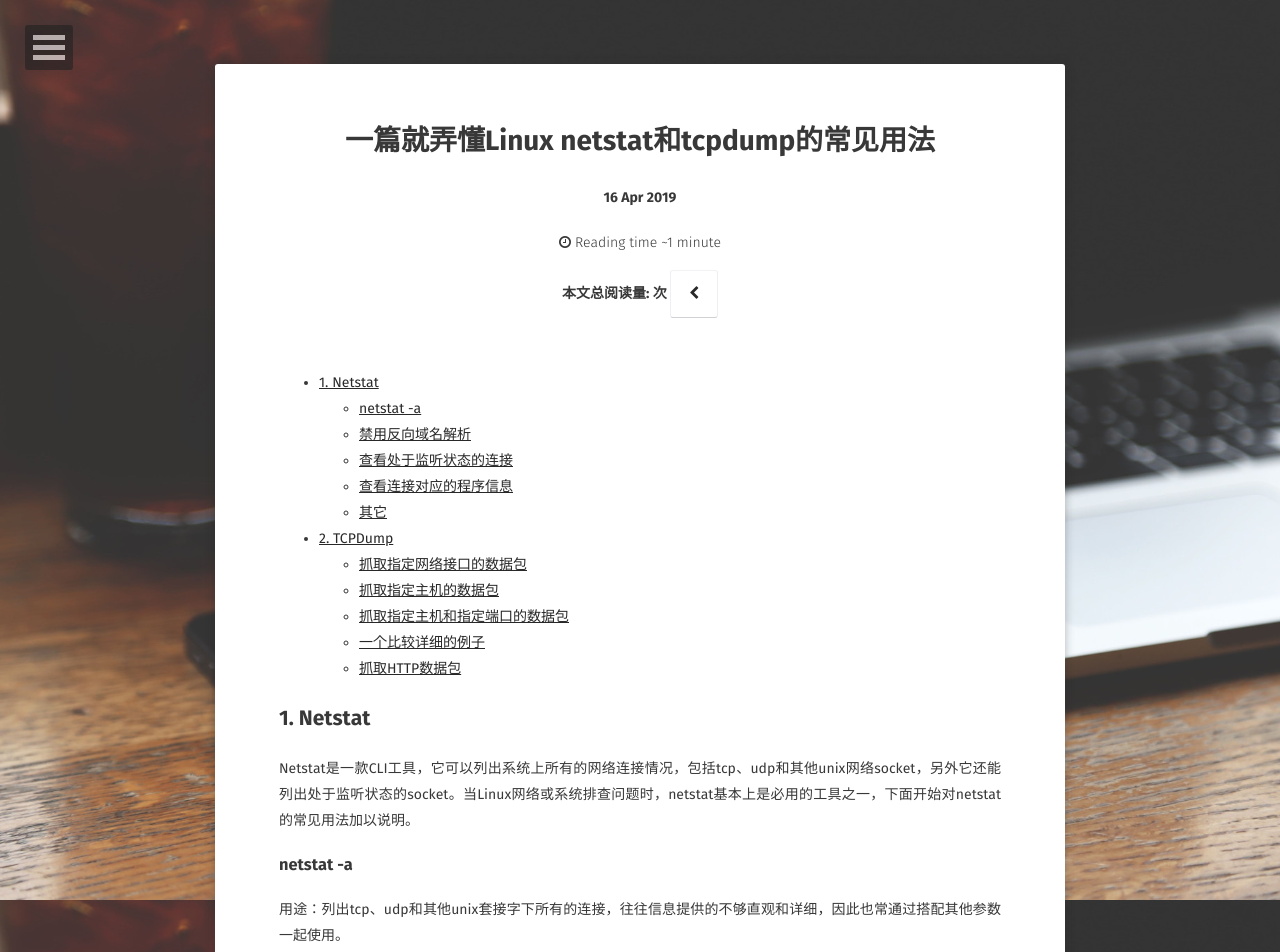
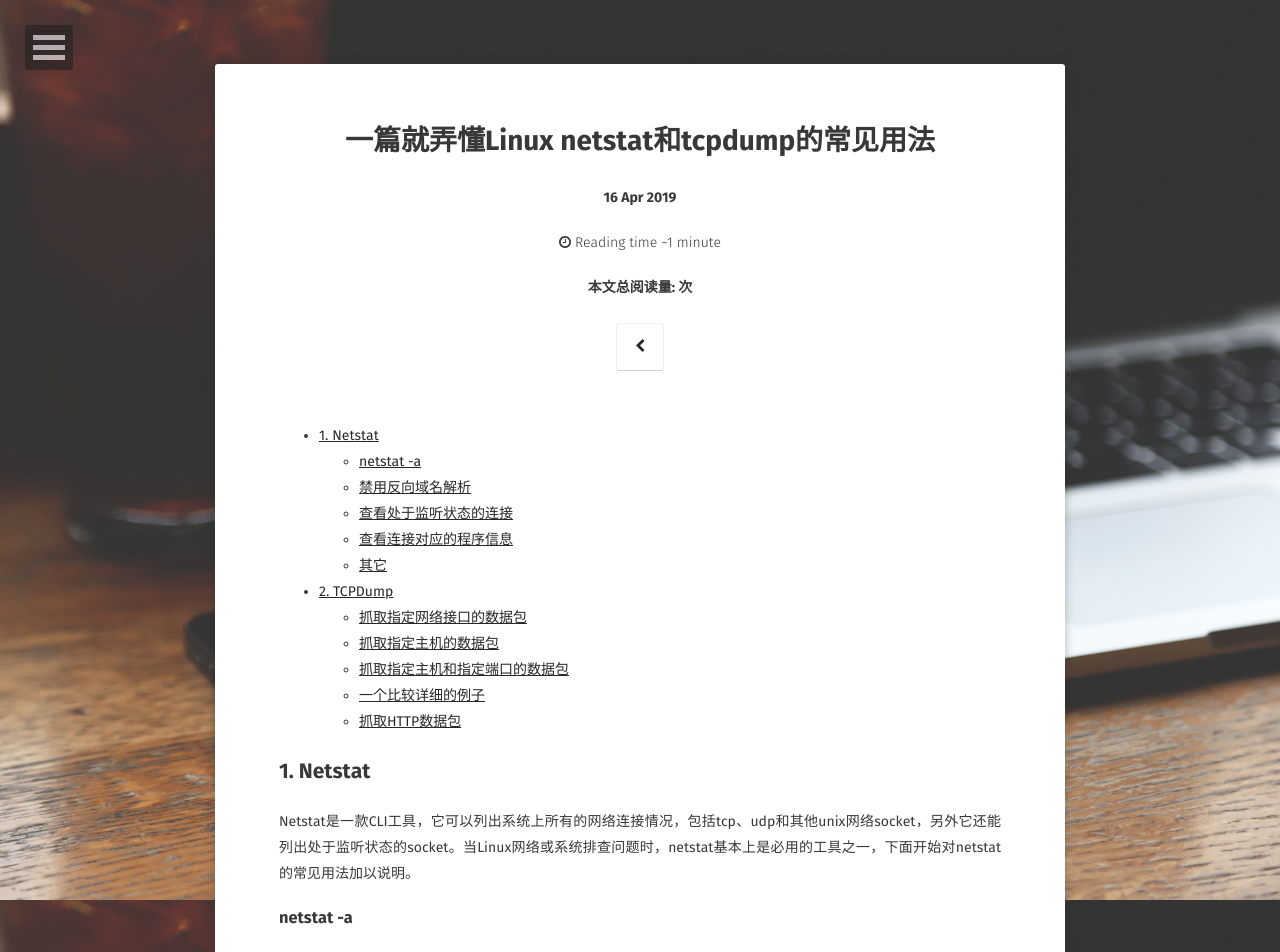
Before and after one commit to VeinFu/VeinFu.github.io, a Jekyll site: the page built from _posts/2019-04-16-一篇就弄懂Linux netstat和tcpdump的常见用法.md, in a window 1280 px wide. Shown: the top 952 px of the page. Built offline with Jekyll 4.4.1, drawn with Linux system fonts in a browser that asks for light colours; some web fonts are replaced; comment, search, counter and statistics services are not loaded; grey boxes are pictures that could not be loaded.

Commit message:
更新网站主页（9）：更新博客访问统计

```diff
--- a/_layouts/post.html
+++ b/_layouts/post.html
@@ -27,7 +27,7 @@
                       {% include read-time.html %}
                     </p><!-- /.entry-reading-time -->
                     {% endif %}
-		    <span id="busuanzi_container_page_pv">本文总阅读量: <span id="busuanzi_value_page_pv"></span>次</span>
+		    <h4><span id="busuanzi_container_page_pv">本文总阅读量: <span id="busuanzi_value_page_pv"></span>次</span></h4>
                     {% if page.project %}
                     <a class="btn zoombtn" href="{{site.url}}/projects/">
                     {% else %}
```
Also changed, not shown: _posts/2019-03-20-UMHA安装部署.md (+0 -1 lines), _posts/2019-04-16-一篇就弄懂Linux netstat和tcpdump的常见用法.md (+0 -1 lines).
